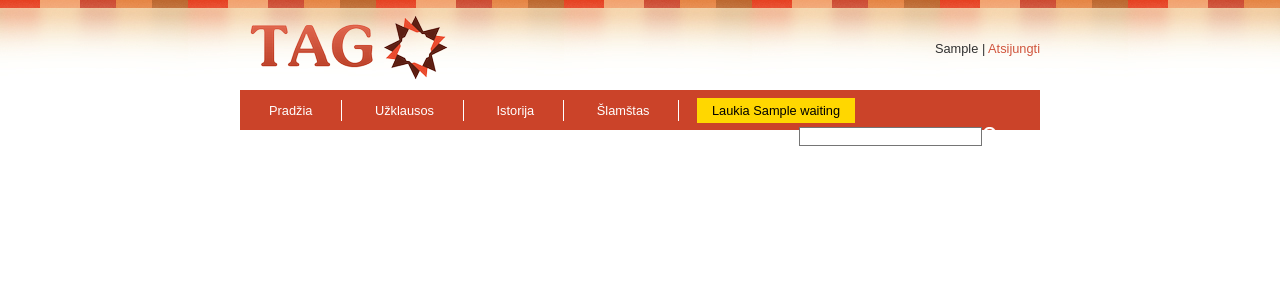
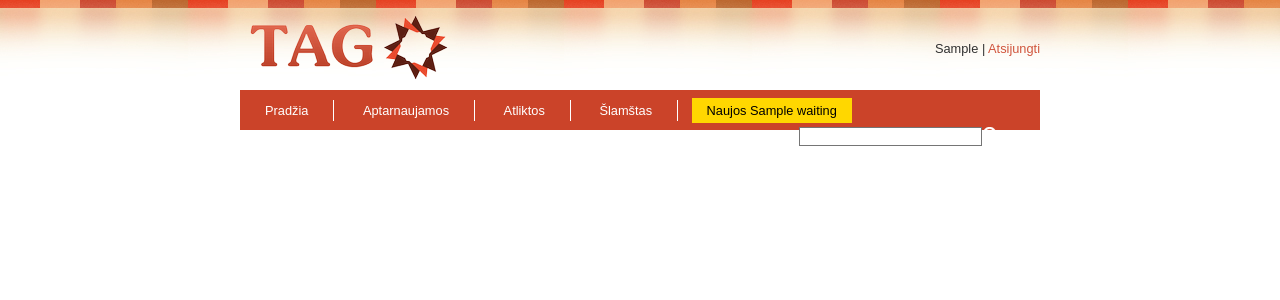
Before and after one commit to asev/tag, a CodeIgniter app: template application/views/header.php in a window 1280 px wide. Shown: the top 300 px of the page. Run offline with CodeIgniter, Linux system fonts and the light colour scheme; the template is opened without the code that fills it: most values are stand-ins (such as "Sample title", 1, 10 or a date in 2020).

Commit message:
header pakeitimai ir personal manger.

```diff
--- a/application/views/header.php
+++ b/application/views/header.php
@@ -25,11 +25,11 @@ $submit = array(
     <div id="meniu">
         <ul>
         <li class="border"><?php echo anchor('main','Pradžia'); ?></li>
-        <li class="border"><?php echo anchor('reqs/current', 'Užklausos'); ?></li>
-        <li class="border"><?php echo anchor('reqs/past','Istorija'); ?></li>
+        <li class="border"><?php echo anchor('reqs/current', 'Aptarnaujamos'); ?></li>
+        <li class="border"><?php echo anchor('reqs/past','Atliktos'); ?></li>
         <li class="border"><?php echo anchor('reqs/spam','Šlamštas'); ?></li>
             <?php if ($waiting > 0) : ?>
-        <li class="border-none"><?php echo anchor('req/show/last', 'Laukia '. ' '.$waiting, array('class' => 'waiting')); ?></li>
+        <li class="border-none"><?php echo anchor('req/show/last', 'Naujos '. ' '.$waiting, array('class' => 'waiting')); ?></li>
             <?php endif; ?>
         </ul>
         <div class="search">
--- a/application/views/main/personal_manager.php
+++ b/application/views/main/personal_manager.php
@@ -6,7 +6,7 @@
     <table>
         <tr class="bold">
             <th></th>
-            <th>Priimta užklausų</th>
+            <th>Priimtos užklausos</th>
             <th>Sėkmingai pasibaigusios</th>
             <th>Nesėkmingai pasibaigusios</th>
         </tr>
--- a/css/style.css
+++ b/css/style.css
@@ -188,7 +188,7 @@ h2 {
 
 #meniu ul li {
     display: inline;
-    padding: 3px 29px;
+    padding: 3px 25px;
 }
 
 #meniu li.border {
```
